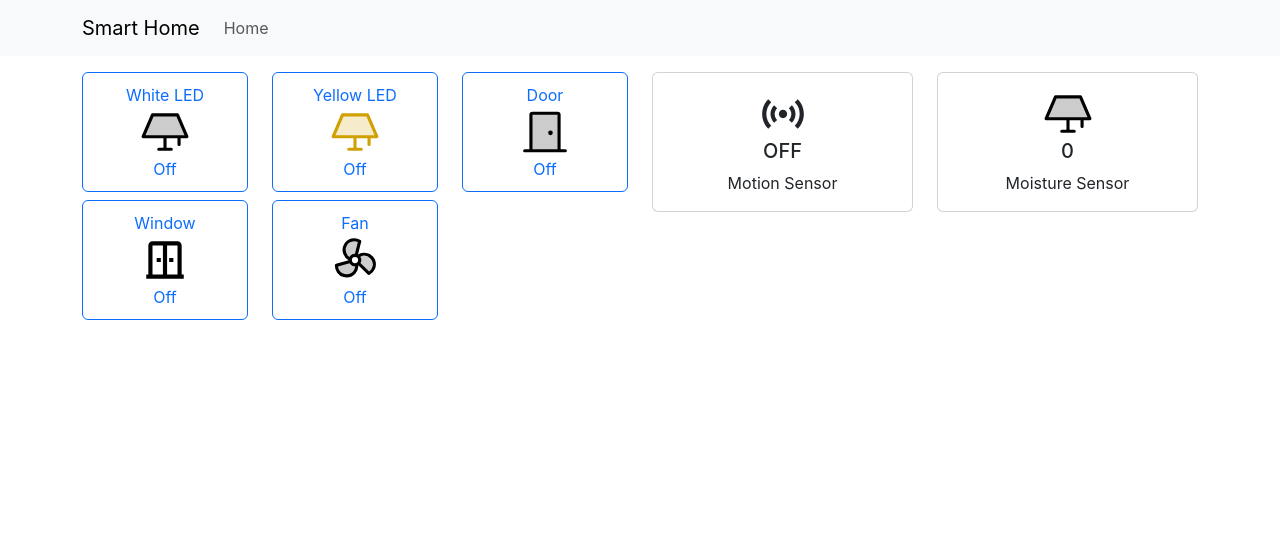
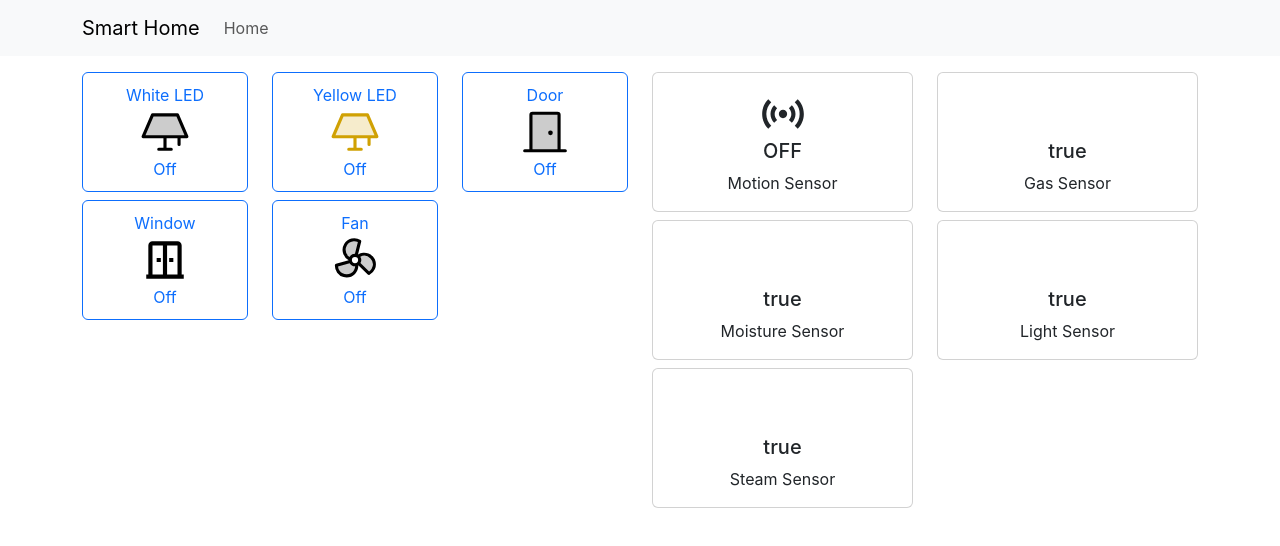
Before and after one commit to Software-Engineering-HKR/web-app, a React (Create React App) app in the folder web-app/: page /home in a window 1280 px wide. Shown: the top 546 px of the page. Built offline with nearby package versions, Linux system fonts and the light colour scheme; no server answers.

Commit message:
Add all sensors

```diff
--- a/web-app/src/component/MeasureSensor.js
+++ /dev/null
@@ -1,37 +0,0 @@
-import React, { useContext, useEffect, useState } from 'react'
-
-import Card from 'react-bootstrap/Card';
-import SmartIcons from './SmartIcons';
-import { SensorContext } from '../context/GlobalState';
-
-
-const MeasureSensor = ({ label, device, disabled }) => {
-  const [sensorValue, setSensorValue] = useState(0)
-  const { sensors } = useContext(SensorContext)
-
-  useEffect(() => {
-    if (sensors.length === 0) return;
-    const deviceInital = async ()=>{
-        const initialData = sensors
-        console.log("sensors:" , initialData)
-        const deviceName =  initialData.find(d => d.name === device)
-        console.log(deviceName)
-        const deviceStatus = deviceName.value
-        setSensorValue(deviceStatus)
-    }
-    deviceInital()
-}, [device, sensors])
-
-  return (
-    <Card className={`mb-2 text-center sensor ${sensorValue ? 'on' : ''} ${disabled ? 'disabled' : ''}`}>
-      <Card.Body>
-
-      <SmartIcons device={device} active={sensorValue} />
-        <Card.Title>{sensorValue ? `${sensorValue}` : '0'}</Card.Title>
-        <Card.Text> {label} </Card.Text>
-      </Card.Body>
-    </Card>
-  )
-}
-
-export default MeasureSensor
--- a/web-app/src/component/Sensor.js
+++ b/web-app/src/component/Sensor.js
@@ -12,9 +12,9 @@ const Sensor = ({ label, device, disabled }) => {
   useEffect(() => {
     if (sensors.length === 0) return;
 
-    const deviceInital = async ()=>{
+    const deviceInital = async () => {
       const initialData = sensors
-        const name =  initialData.find(d => d.name === device)
+      const name = initialData.find(d => d.name === device)
       const value = name.value
       console.log("value", device, value)
       setSensorValue(value)
@@ -25,9 +25,11 @@ const Sensor = ({ label, device, disabled }) => {
   return (
     <Card className={`mb-2 text-center sensor ${sensorValue ? 'on' : ''} ${disabled ? 'disabled' : ''}`}>
       <Card.Body>
-
         <SmartIcons device={device} active={sensorValue} />
+        {device === "motion" ?
           <Card.Title>{sensorValue === 1 ? 'ON' : 'OFF'}</Card.Title>
+          : <Card.Title>{sensorValue ? `${sensorValue}` : '0'}</Card.Title>
+        }
         <Card.Text> {label} </Card.Text>
       </Card.Body>
     </Card>
--- a/web-app/src/pages/Home.js
+++ b/web-app/src/pages/Home.js
@@ -53,7 +53,16 @@ export const Home = () => {
                 <Sensor label={"Motion Sensor"} device="motion" icon={sensorIcon} />
               </Col>
               <Col sm={12} md={6}>
-                <MeasureSensor label={"Moisture Sensor"} device="moisture" icon={sensorIcon} />
+                <Sensor label={"Gas Sensor"} device="gas" icon={sensorIcon} />
+              </Col>
+              <Col sm={12} md={6}>
+                <Sensor label={"Moisture Sensor"} device="moisture" icon={sensorIcon} />
+              </Col>
+              <Col sm={12} md={6}>
+                <Sensor label={"Light Sensor"} device="light" icon={sensorIcon} />
+              </Col>
+              <Col sm={12} md={6}>
+                <Sensor label={"Steam Sensor"} device="steam" icon={sensorIcon} />
               </Col>
             </Row>
           </Col>
```
Lines whose indentation alone changed are shown as unchanged.
